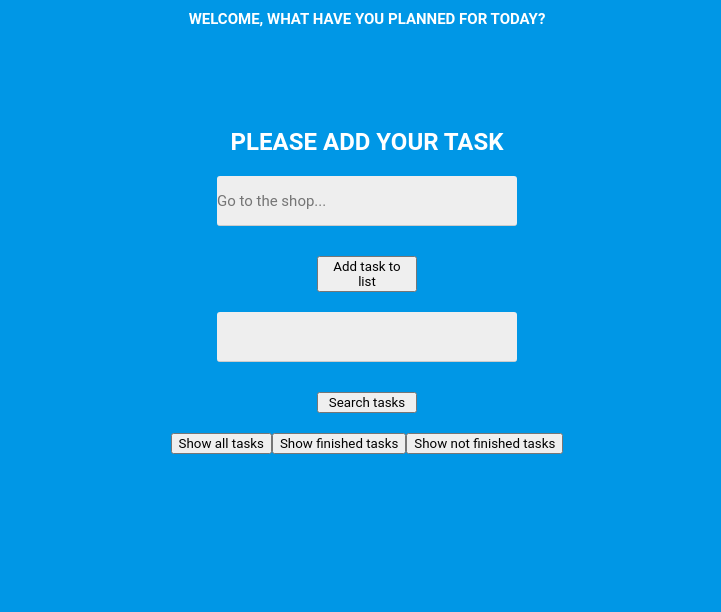
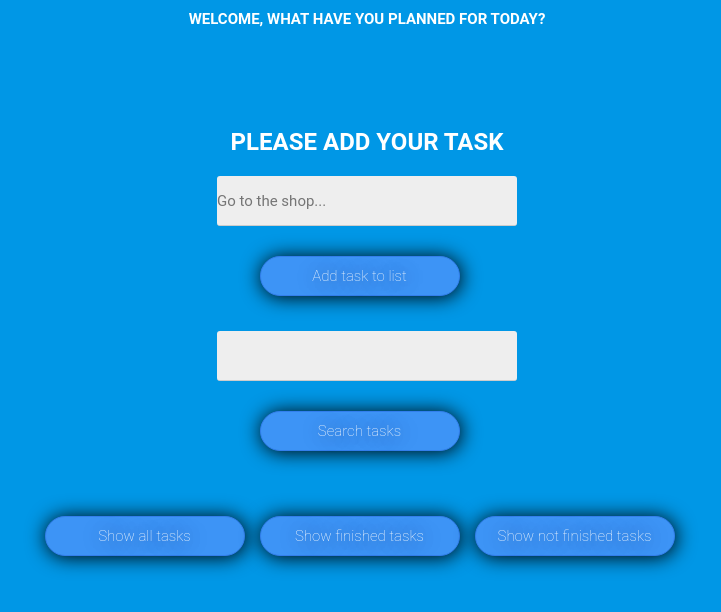
Before and after one commit to KrystianKaminski/to-do-list-vanillaJS, a plain HTML site: page index.html in a window 1280 px wide. Shown: the whole page, without its empty margins (273-994 px from the left). Drawn offline with Linux system fonts and the light colour scheme.

Commit message:
Add styles to buttons

```diff
--- a/script.js
+++ b/script.js
@@ -128,7 +128,6 @@ class App {
       this.tasks.map(task => {
         if (task.isCompleted === false) {
           this.listParent.appendChild(task.render());
-          console.log(task.isCompleted);
         }
       });
     });
@@ -184,9 +183,13 @@ class InputBox {
     this.optionsButton.appendChild(this.finishedTasks);
     this.optionsButton.appendChild(this.notFinishedTasks);
     this.optionsButton.style.marginTop = "20px";
+    this.optionsButton.setAttribute("class", "option-buttons-container");
     this.allTasks.innerText = "Show all tasks";
     this.finishedTasks.innerText = "Show finished tasks";
     this.notFinishedTasks.innerText = "Show not finished tasks";
+    this.allTasks.setAttribute("class", "add-task-box__button");
+    this.finishedTasks.setAttribute("class", "add-task-box__button");
+    this.notFinishedTasks.setAttribute("class", "add-task-box__button");
   }
 
   readValue() {
--- a/style.css
+++ b/style.css
@@ -17,6 +17,7 @@ body {
   outline: none;
 }
 
+
 .title {
   color: white;
   text-transform: uppercase;
@@ -24,7 +25,8 @@ body {
   text-align: center;
 }
 
-.add-task-box {
+.add-task-box,
+.option-buttons-container {
   margin: 100px auto;
   display: flex;
   justify-content: center;
@@ -54,7 +56,7 @@ body {
   background-color: #eee;
 }
 
-.add-task-box__input ~ .add-task-box__input-border {
+.add-task-box__input~.add-task-box__input-border {
   position: absolute;
   bottom: 0;
   left: 0;
@@ -64,14 +66,9 @@ body {
   transition: 0.4s;
 }
 
-.add-task-box__input:focus ~ .add-task-box__input-border {
+.add-task-box__input:focus~.add-task-box__input-border {
   width: 100%;
   transition: 0.4s;
-}
-
-.add-task-box__button {
-  margin-top: 30px;
-  width: 100px;
 }
 
 .task-list__title {
@@ -117,3 +114,32 @@ body {
 .fa-trash-alt:hover {
   color: #ccc;
 }
+
+.add-task-box__button {
+  margin: 30px 15px 15px 0;
+  width: 200px;
+  background: #3d94f6;
+  border-radius: 20px;
+  color: #ffffff;
+  font-size: 15px;
+  font-weight: 100;
+  padding: 10px;
+  box-shadow: 1px 1px 20px 0px #000000;
+  text-shadow: 1px 1px 20px #000000;
+  border: solid #337fed 1px;
+  text-decoration: none;
+  display: inline-block;
+  cursor: pointer;
+}
+
+.add-task-box__button:hover {
+  background: #1e62d0;
+  background-image: linear-gradient(to bottom, #1e62d0, #3d94f6);
+  text-decoration: none;
+}
+
+@media (min-width: 1024px) {
+  .option-buttons-container {
+    flex-direction: row;
+  }
+}
```
